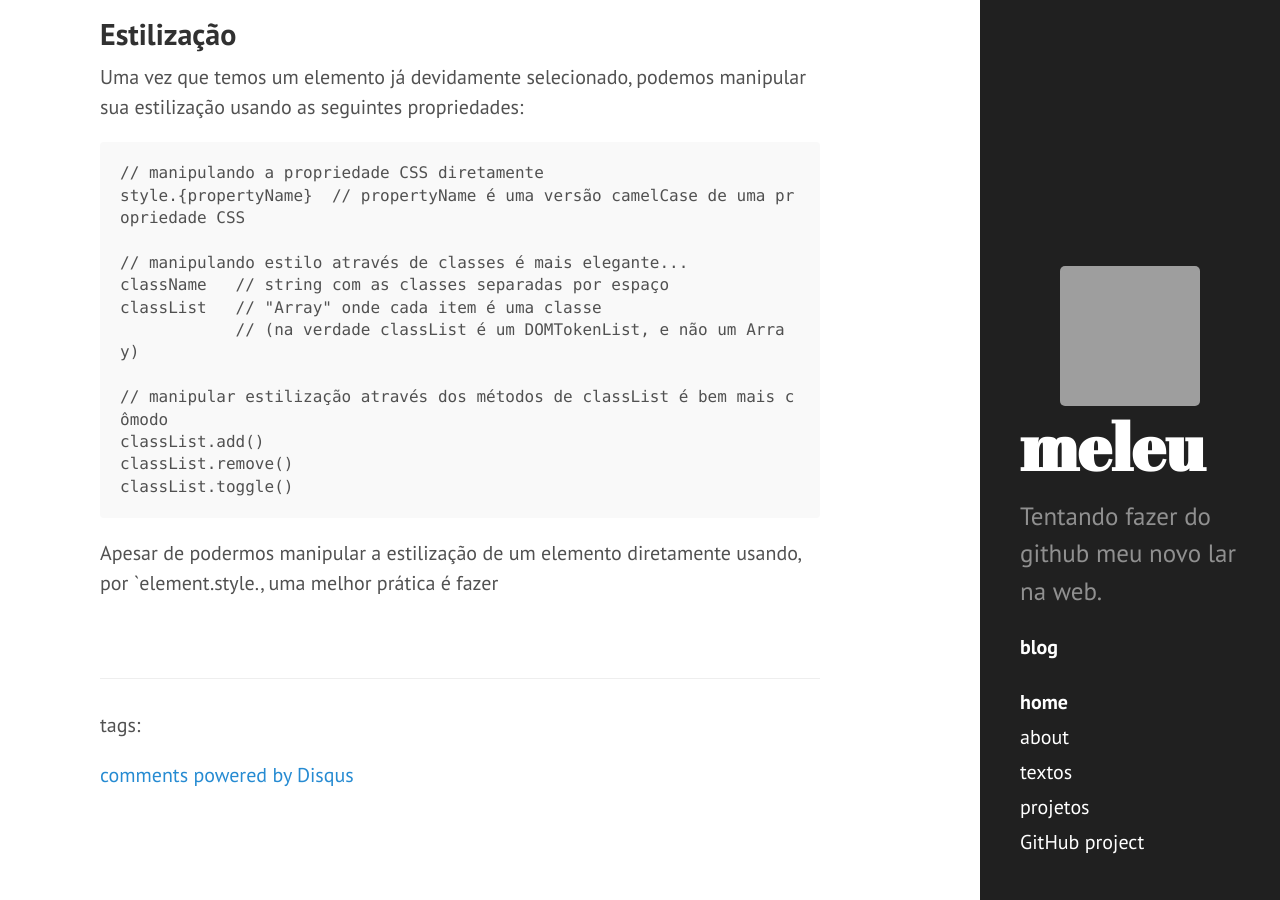
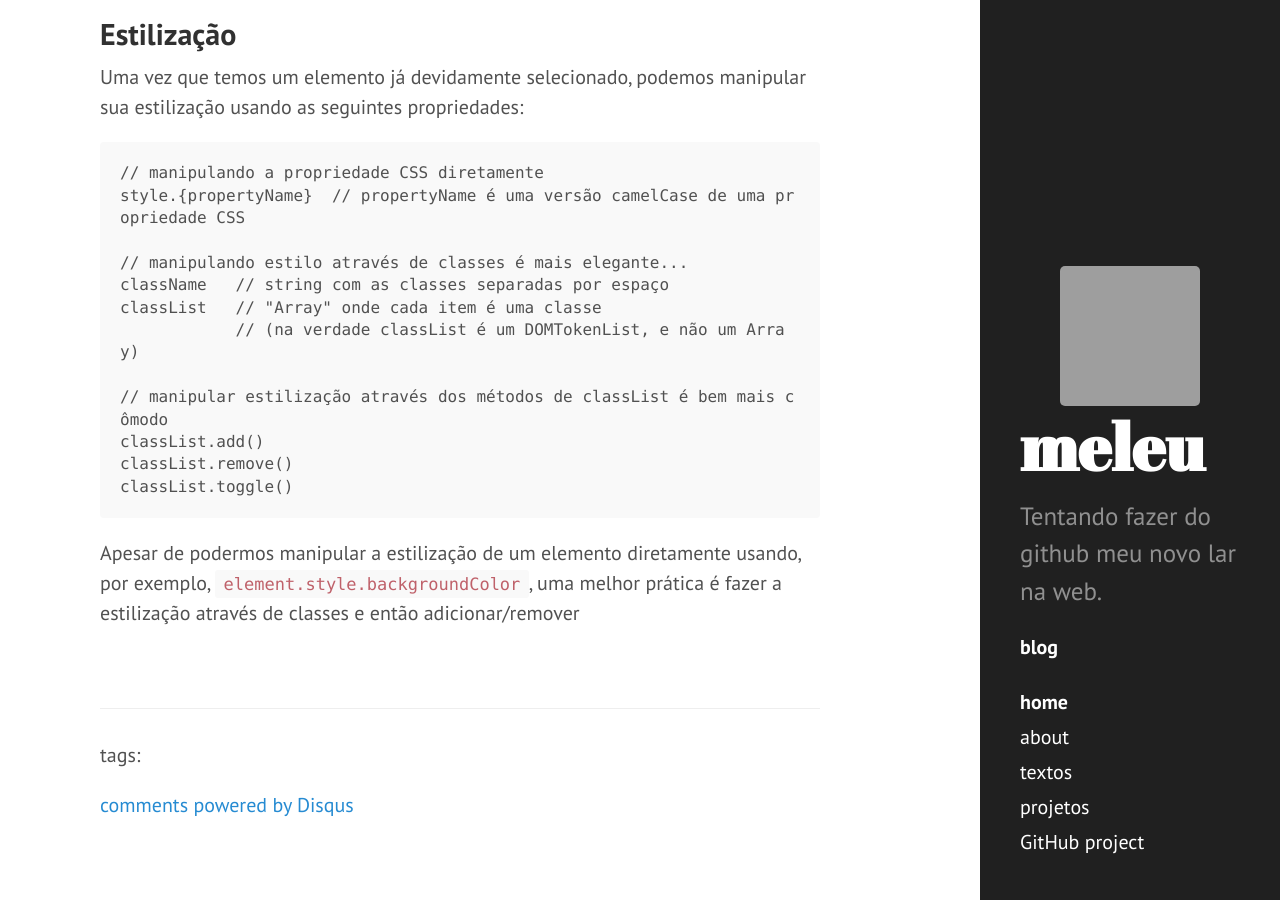
Before and after one commit to meleu/meleu.github.io, a Jekyll site: the page built from _posts/2020-04-19-dom-manipulation.md, in a window 1280 px wide and 900 px high, scrolled down 2025 px. Built offline with Jekyll 4.4.1, drawn with Linux system fonts in a browser that asks for light colours; comment, search, counter and statistics services are not loaded; grey boxes are pictures that could not be loaded.

Commit message:
_posts/2020-04-19-dom-manipulation.md updated from https://stackedit.io/

````diff
--- a/_posts/2020-04-19-dom-manipulation.md
+++ b/_posts/2020-04-19-dom-manipulation.md
@@ -100,7 +100,7 @@
 classList.remove()
 classList.toggle()
 ```
-Apesar de podermos manipular a estilização de um elemento diretamente usando, por `element.style., uma melhor prática é fazer
+Apesar de podermos manipular a estilização de um elemento diretamente usando, por exemplo, `element.style.backgroundColor`, uma melhor prática é fazer a estilização através de classes e então adicionar/remover
 <!--stackedit_data:
-eyJoaXN0b3J5IjpbLTE0MzU3NzQzNDIsLTk0MDk0NzI0MV19
+eyJoaXN0b3J5IjpbLTQyMjI1NTc4NiwtOTQwOTQ3MjQxXX0=
 -->
````
